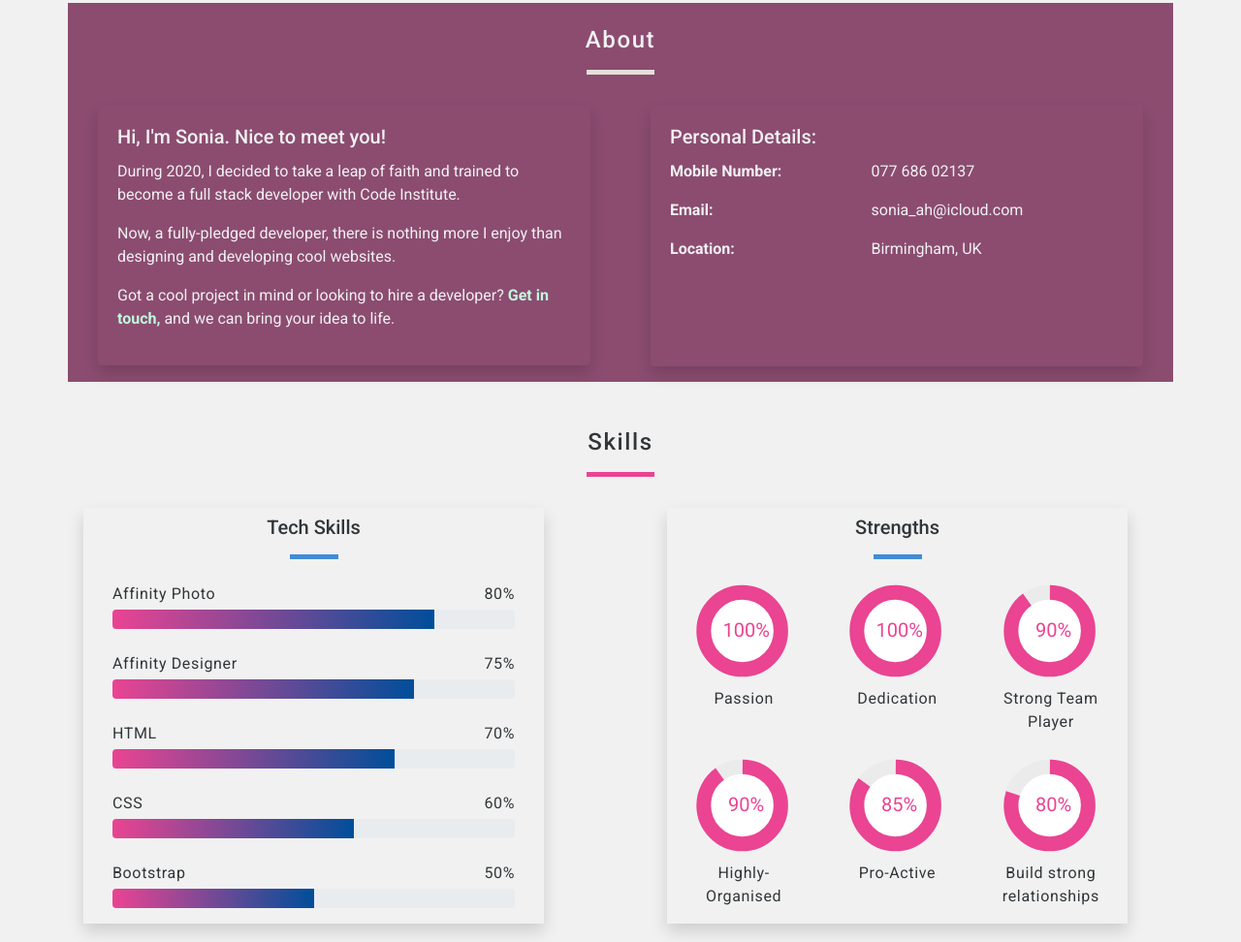
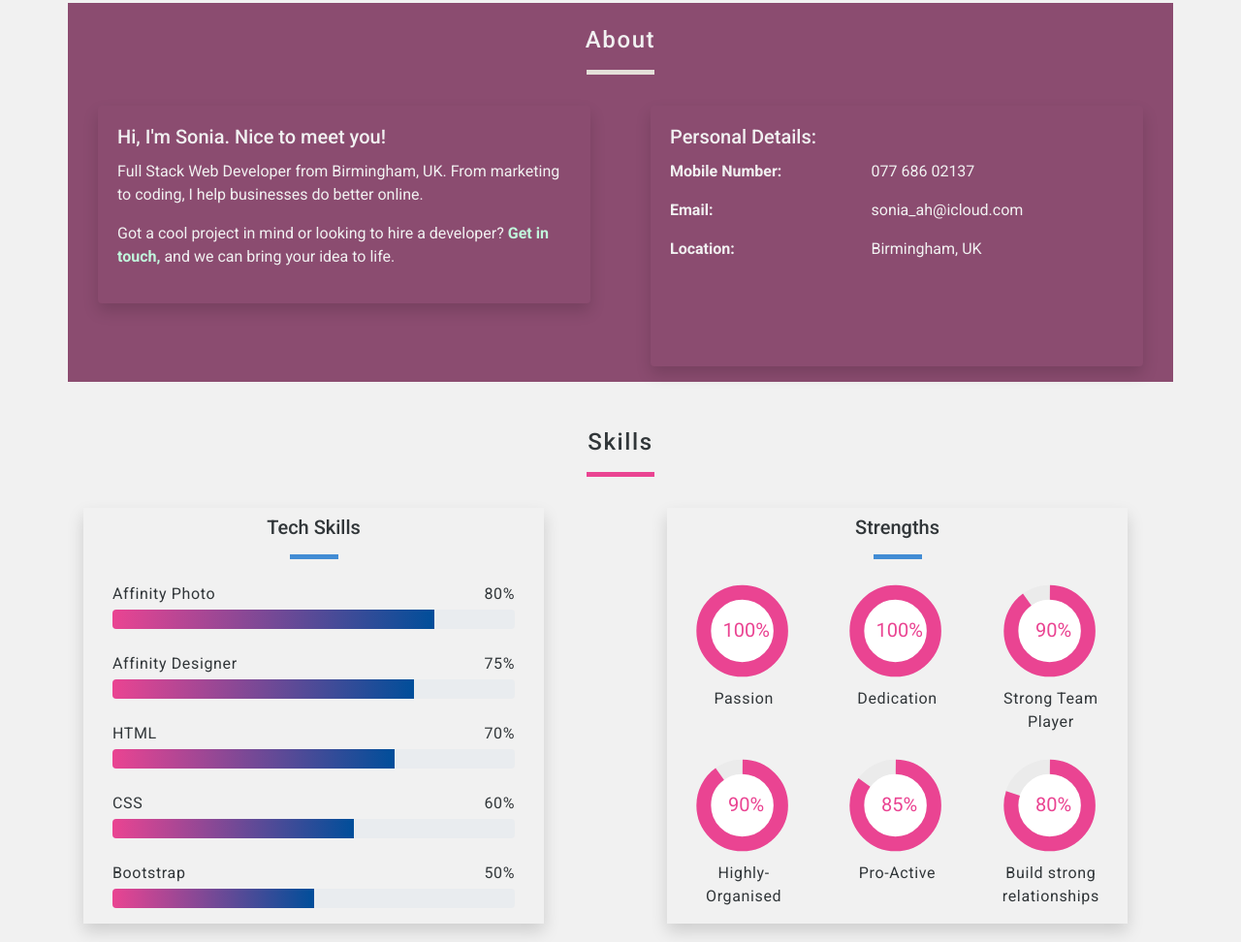
Before and after one commit to CodeSonia/portfolio_TEST, a plain HTML site: page index.html in a window 1280 px wide. Shown: the part 706-1678 px from the top of the page at 97% size. Drawn offline with nearby package versions, Linux system fonts and the light colour scheme.

Commit message:
Slight amendments

```diff
--- a/index.html
+++ b/index.html
@@ -276,12 +276,7 @@
             <div class="card-body">
               <h5 class="card-title">Hi, I'm Sonia. Nice to meet you!</h5>
               <p class="card-text">
-                During 2020, I decided to take a leap of faith and trained to
-                become a full stack developer with Code Institute.
-              </p>
-              <p>
-                Now, a fully-pledged developer, there is nothing more I enjoy
-                than designing and developing cool websites.
+                Full Stack Web Developer from Birmingham, UK. From marketing to coding, I help businesses do better online.
               </p>
               <p>
                 Got a cool project in mind or looking to hire a developer?
@@ -1528,8 +1523,7 @@
             </p>
 
             <p>
-              Currently completed my full stack course covering, HTML, CSS, JS,
-              Django and more. Committed to learning more & available to embark
+              Full Stack Web Developer from Birmingham, UK. From marketing to coding, I help businesses do better online. Committed to learning more & available to embark
               a coding journey.
             </p>
           </div>
```
